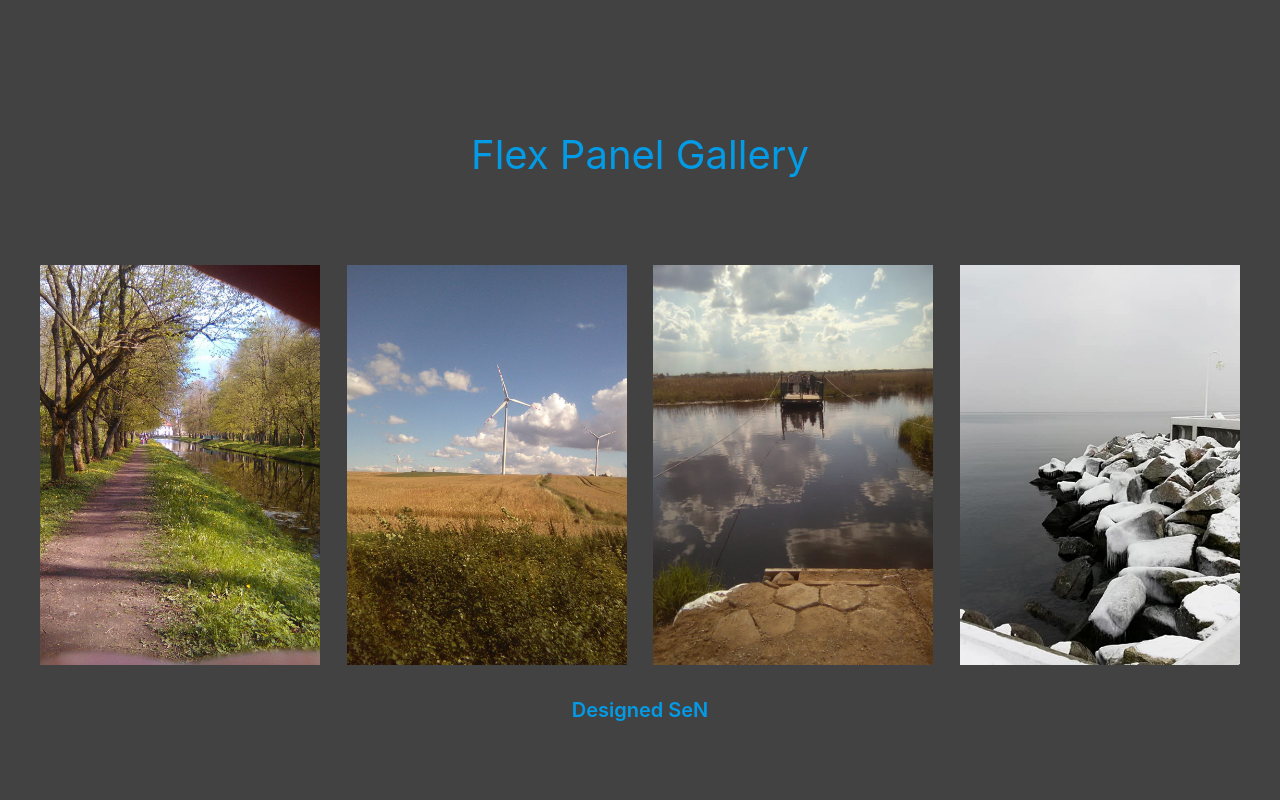
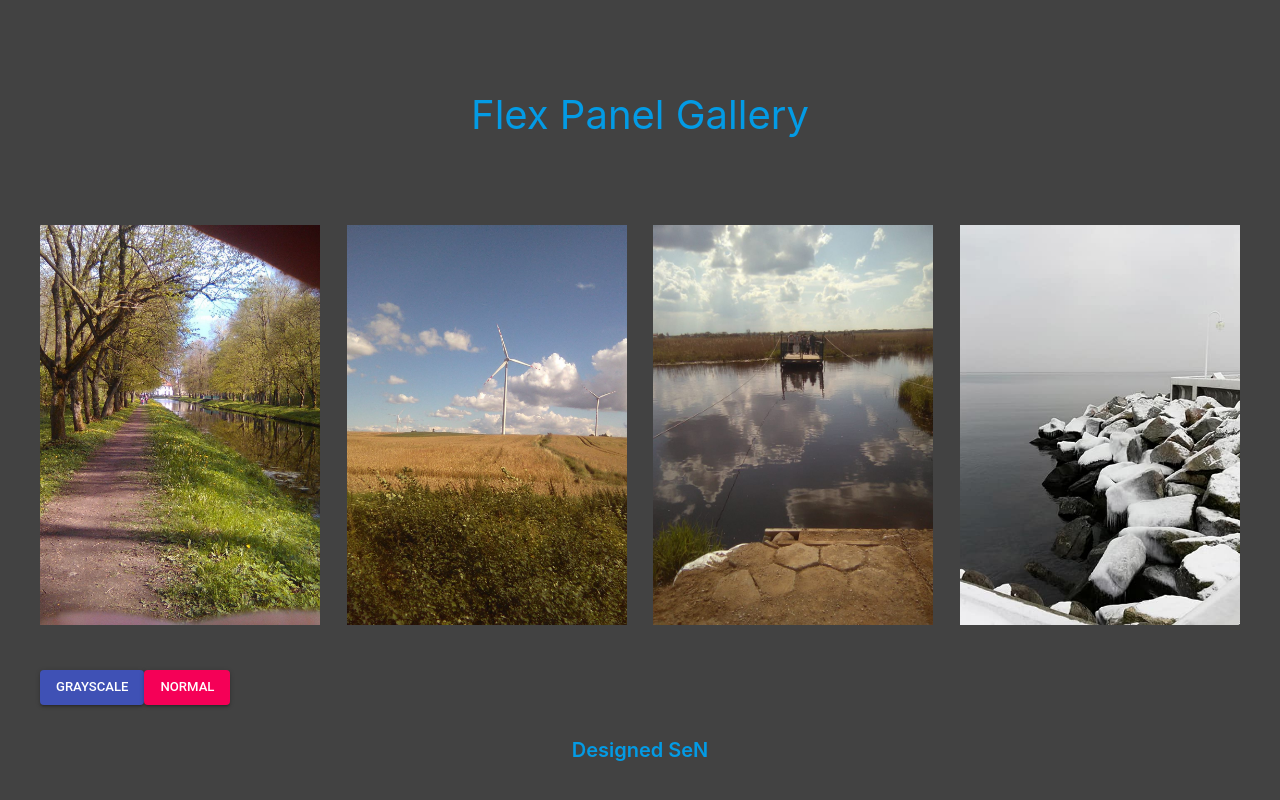
Before and after one commit to Scherlock90/flex-panel-gallery, a React (Create React App) app: page / in a window 1280 px wide. Built offline with nearby package versions, Linux system fonts and the light colour scheme.

Commit message:
adding button ui style core

```diff
--- a/package.json
+++ b/package.json
@@ -4,6 +4,7 @@
   "private": true,
   "homepage": "https://Scherlock90.github.io/flex-panel-gallery/",
   "dependencies": {
+    "@material-ui/core": "^3.9.3",
     "node-sass": "^4.11.0",
     "react": "^16.8.6",
     "react-dom": "^16.8.6",
--- a/src/FlexComponents/Flex-panel-gallery.js
+++ b/src/FlexComponents/Flex-panel-gallery.js
@@ -1,6 +1,6 @@
 import React, {useState} from 'react';
+import Button from '@material-ui/core/Button';
 import './main.css';
-
 const dataImage = [
   {
     name: 'Branicki Letniskowy Pałac',
@@ -19,15 +19,32 @@ const dataImage = [
     img: 'sopotMolo.jpg'
   }
 ]
+const buttonStyle ={
+  padding : '3em 0 0 0'
+}
 
 export default function FlexPanelGallery () {
     const [imagesToGallery, setImagesToGallery] = useState(dataImage);
+    const [grayscale, setGrayscale] = useState(0);
+
+    const makeGrey = {
+      filter: `grayscale(${grayscale})`
+    }
   return (
-    <div className="container">
-      {imagesToGallery.map((img, i)=> (
-        <ImageThumb img={img.img} key={i} name={img.name} />
-      ))}
+    <div>
+      <div className="container" style={makeGrey}>
+        {imagesToGallery.map((img, i)=> (
+          <ImageThumb img={img.img} key={i} name={img.name} />
+        ))}
+      </div>
+      <div style={buttonStyle}>
+        <Button variant="contained" color="primary" onClick={() => setGrayscale(4)} >Grayscale</Button>
+        <Button variant="contained" color="secondary" onClick={() => setGrayscale(0)} >Normal</Button>
+      </div>
     </div>
+
+
+
   )
 }
 
```
Also changed, not shown: 1 other file (tests, documents, lock files or other folders).
